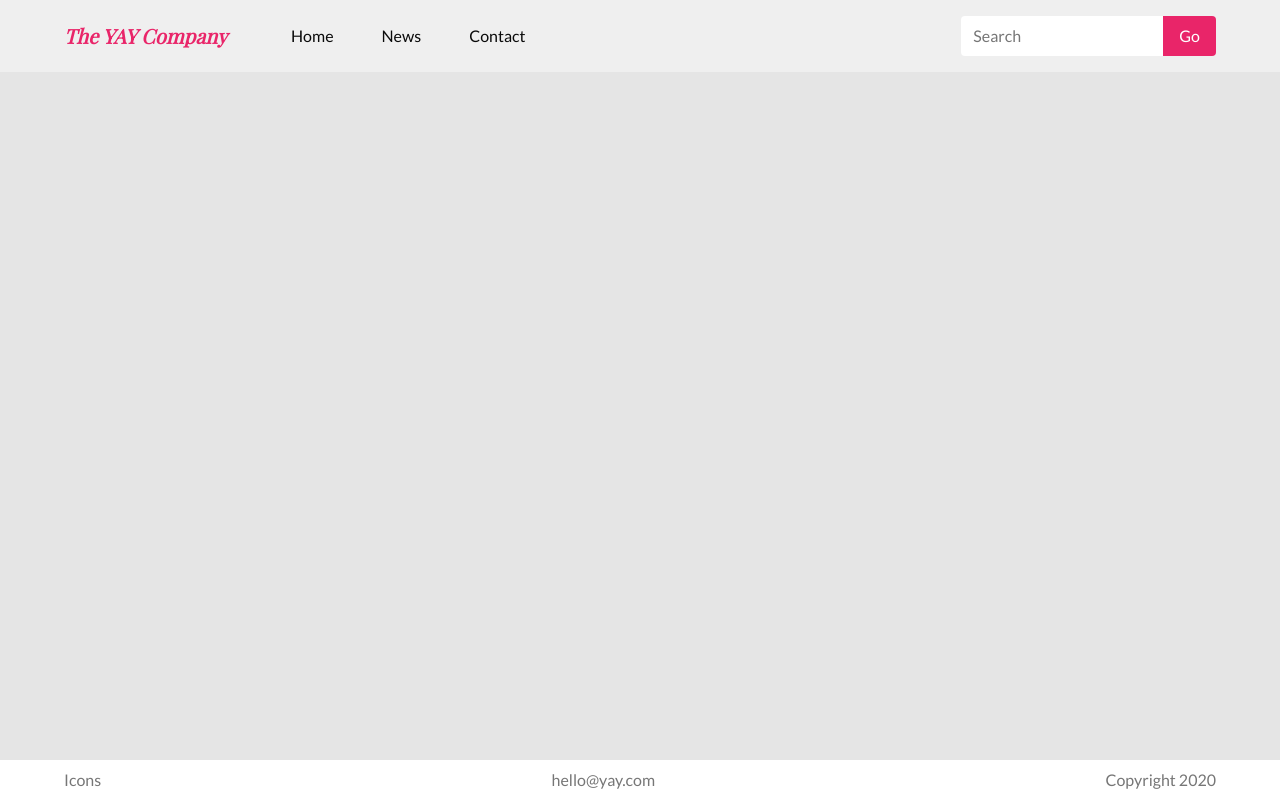
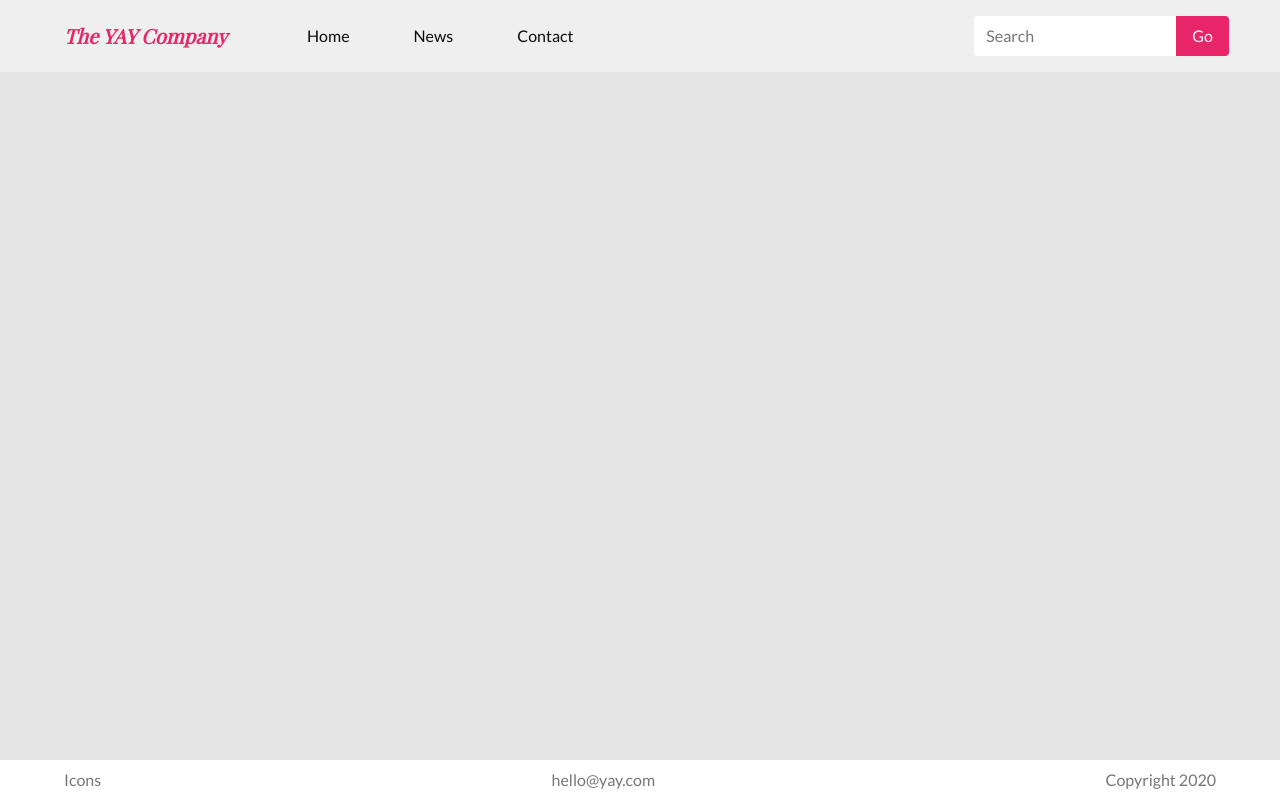
Before and after one commit to Noroff-FEU-Assignments/css-frameworks-ca-7oiden, a React (Create React App) app: page / in a window 1280 px wide. Built offline with nearby package versions, Linux system fonts and the light colour scheme; a web font is replaced by a local one.

Commit message:
navbar improved

```diff
--- a/src/App.js
+++ b/src/App.js
@@ -11,16 +11,14 @@ import theme from "./styles/theme";
 import Navbar from "react-bootstrap/Navbar";
 import Container from "react-bootstrap/Container";
 
-import Form from "react-bootstrap/Form";
-
 import { StyledNavbar } from "./components/navbar/StyledNavbar";
 import { StyledNavLink } from "./components/navbar/StyledNavbar";
 import { StyledButton } from "./components/navbar/StyledNavbar";
+import { StyledForm } from "./components/navbar/StyledNavbar";
 import { StyledFormControl } from "./components/navbar/StyledNavbar";
 import Nav from "react-bootstrap/Nav";
 import Footer from "./components/footer/Footer";
 import FooterItem from "./components/footer/FooterItem";
-
 
 function App() {
   return (
@@ -43,7 +41,7 @@ function App() {
                     <StyledNavLink to="/News">News</StyledNavLink>
                     <StyledNavLink to="/Contact">Contact</StyledNavLink>
                   </Nav>
-                  <Form className="d-flex">
+                  <StyledForm className="d-flex">
                     <StyledFormControl
                       type="search"
                       placeholder="Search"
@@ -51,7 +49,7 @@ function App() {
                       aria-label="Search"
                     />
                     <StyledButton>Go</StyledButton>
-                  </Form>
+                  </StyledForm>
                 </Navbar.Collapse>
               </Container>
             </StyledNavbar>
--- a/src/components/navbar/StyledNavbar.js
+++ b/src/components/navbar/StyledNavbar.js
@@ -2,26 +2,34 @@ import Navbar from "react-bootstrap/Navbar";
 import { NavLink } from "react-router-dom";
 import Button from "react-bootstrap/Button";
 import FormControl from "react-bootstrap/FormControl";
+import Form from "react-bootstrap/Form";
 
 import styled from "styled-components";
 
 export const StyledNavbar = styled(Navbar)`
   background-color: ${(props) => props.theme.colorNavbar};
   font-family: ${(props) => props.theme.MainHeadings};
-  padding: 1rem 5%;
+  padding: 1rem 0;
+
 `;
 
 export const StyledNavLink = styled(NavLink)`
   color: ${(props) => props.theme.colorDarkText};
   text-decoration: none;
-  margin-left: 1rem;
-  padding: 0.25rem 1rem;
+  padding: 0.5rem 7.5%;
   border-radius: 3px;
+  margin: 0 0 1.5rem 0;
+
+  @media (min-width: 992px) {
+    margin: 0 0 0 2rem;
+    padding: 0.25rem 1rem;
+  }
 
   &:hover {
     color: ${(props) => props.theme.colorDarkText};
     background-color: ${(props) => props.theme.colorSecondary};
   }
+
   &::active {
     color: ${(props) => props.theme.colorDarkText};
     background-color: ${(props) => props.theme.colorSecondary};
@@ -37,6 +45,14 @@ export const StyledButton = styled(Button)`
   cursor: pointer;
 `;
 
+export const StyledForm = styled(Form)`
+  padding: 1rem 7.5%;
+
+  @media (min-width: 992px) {
+    padding: 0 5%;
+  }
+`;
+
 export const StyledFormControl = styled(FormControl)`
   background-color: ${(props) => props.theme.colorSecondary};
   min-width: 200px;
--- a/src/styles/GlobalStyle.js
+++ b/src/styles/GlobalStyle.js
@@ -32,13 +32,21 @@ const Globalstyle = createGlobalStyle`
         color: ${(props) => props.theme.colorPrimary} !important;
         font-style: italic;
         font-weight: bold;
-        margin: 0 2rem 0 0;
-        padding: 0;
+        margin: 0 2rem 0 7.5%;
+
+        @media (min-width: 992px) {
+    margin: 0 2rem 0 5%;
+  }
+
     }
 
     .d-flex {
         color: black;
     }
+
+    .navbar-toggler {
+        padding: 0 7.5% 0 0;
+    }
 `;
 
 export default Globalstyle;
```
